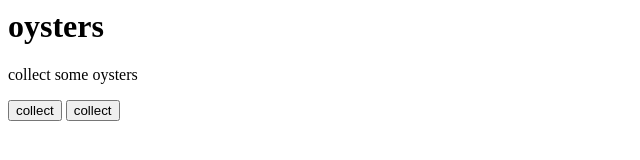
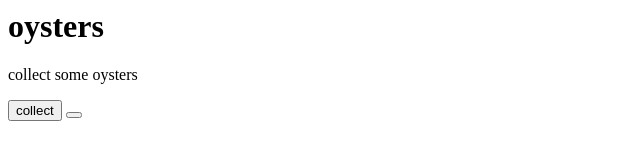
Before and after one commit to KennyCaswell/expert-succotash, a plain HTML site: page index.html in a window 1280 px wide. Shown: the whole page, without its empty margins (0-640 px from the left). Drawn offline with Linux system fonts and the light colour scheme.

Commit message:
Update index.html

```diff
--- a/index.html
+++ b/index.html
@@ -2,5 +2,5 @@
 <h1>oysters</h1>
 <p>collect some oysters</p>
 <button type="button">collect</button>
-<button onclick="oysterclick(1)">collect</button>
+<button onclick="oysterclick(1)">
   <script type="text/javascript" src="main.js"></script>
```
